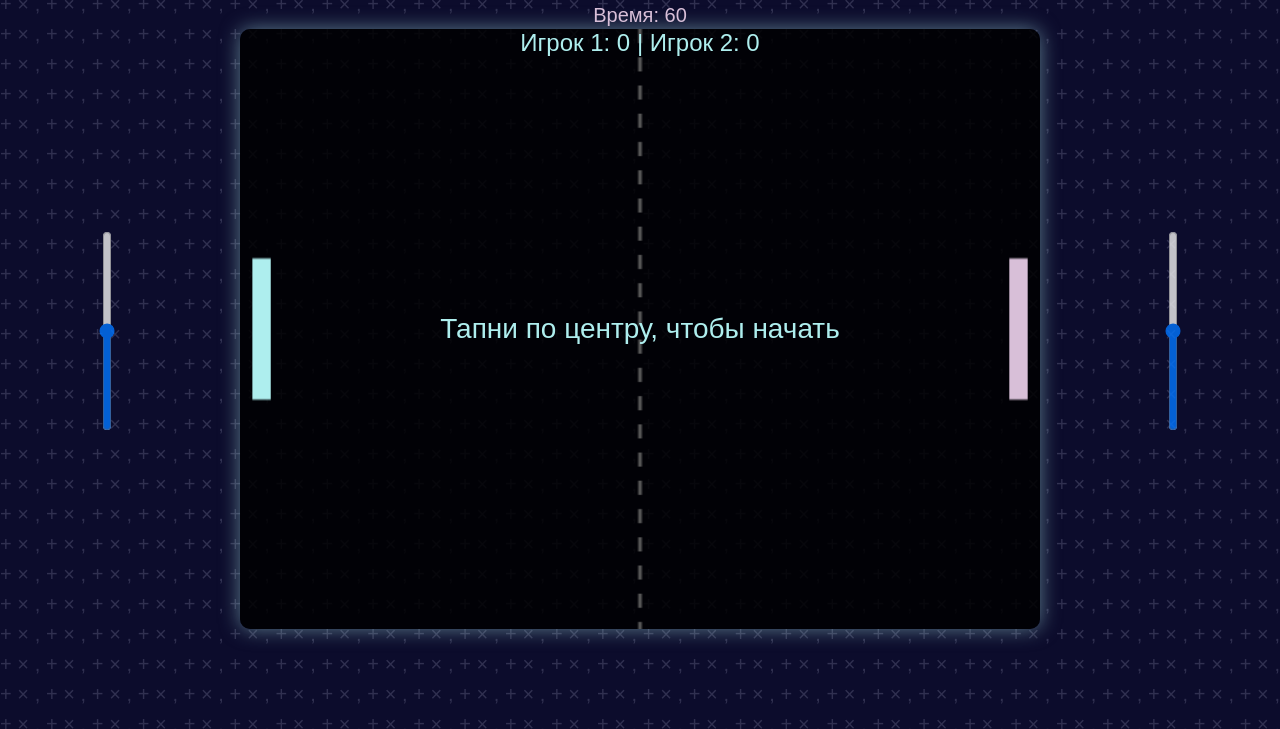
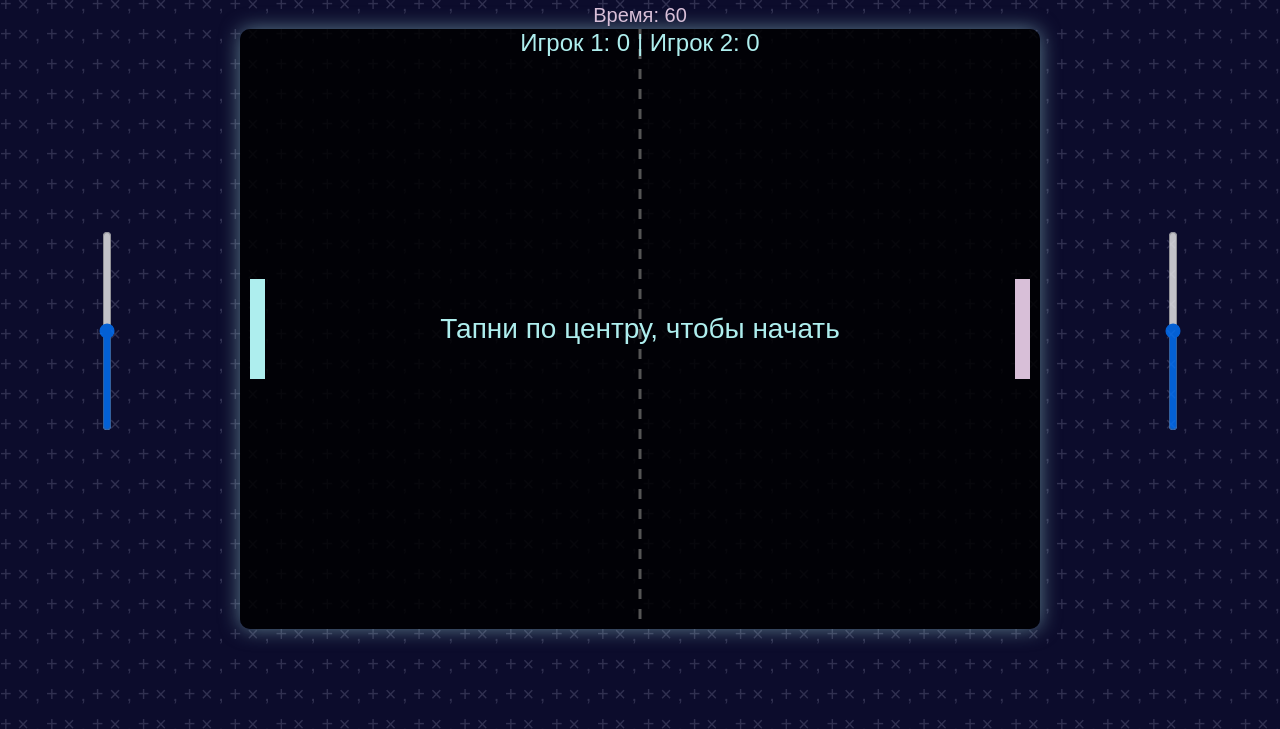
Before and after one commit to abduvahid100703-prog/space-ping-pong-game, a plain HTML site: page index.html in a window 1280 px wide. Shown: the part 71-800 px from the top of the page. Drawn offline with Linux system fonts and the light colour scheme.

Commit message:
Update index.html

```diff
--- a/index.html
+++ b/index.html
@@ -63,15 +63,13 @@
             background-color: rgba(0, 0, 0, 0.85);
             border-radius: 10px;
             box-shadow: 0 0 20px rgba(174, 238, 238, 0.5);
+            max-width: 800px;
+            width: 90vw;
 
-            max-width: 800px;
-            width: 95vw;
             height: auto;
             aspect-ratio: 800 / 600;
-            max-height: 95vh;
+            max-height: calc(100vh - 160px);
         }
-
-        /* ... (остальные стили без изменений) ... */
 
         #endMenu {
             position: fixed;
@@ -161,22 +159,15 @@
 
             #timer {
                 top: 30px;
-                /* Подвинули выше */
                 font-size: 14px;
                 /* Уменьшили */
             }
 
-            /* --- НОВЫЕ ПРАВИЛА ДЛЯ КАНВАСА НА МОБИЛЬНЫХ --- */
             canvas {
                 width: 90vw;
-                /* Чуть уже, чем 95vw */
-                /* Вот главное изменение:
-                  Ограничиваем высоту, чтобы осталось место для UI
-                */
                 max-height: 65vh;
             }
 
-            /* ------------------------------------------ */
 
             #startText {
                 font-size: 18px;
@@ -212,7 +203,7 @@
     <div id="timer">Время: 60</div>
     <div id="startText">Тапни по центру, чтобы начать</div>
 
-    <canvas id="gameCanvas" width="650" height="425"></canvas>
+    <canvas id="gameCanvas" width="800" height="600"></canvas>
 
     <input type="range" id="leftSlider" class="control-slider" min="0" max="100" value="50">
     <input type="range" id="rightSlider" class="control-slider" min="0" max="100" value="50">
```
